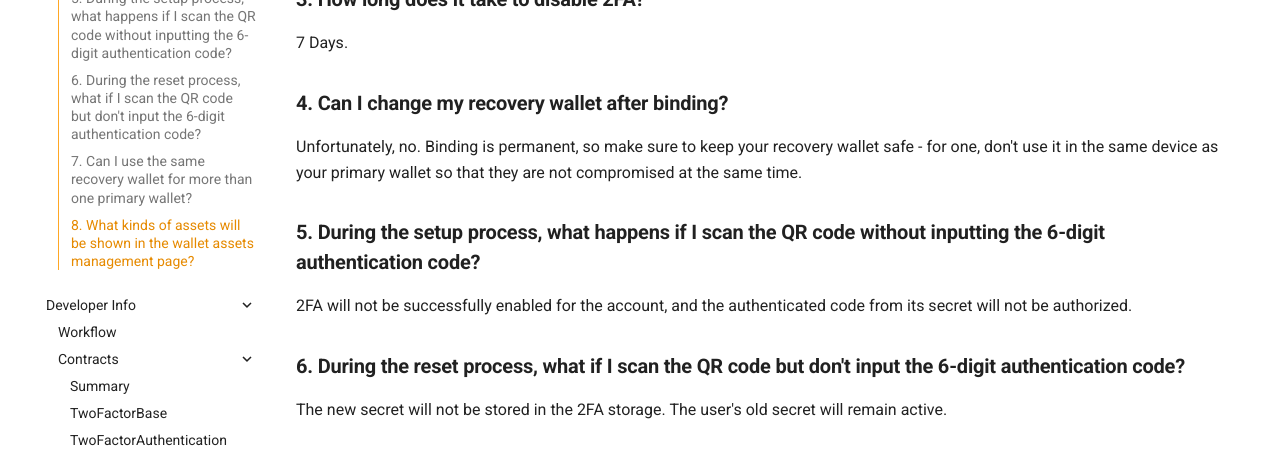
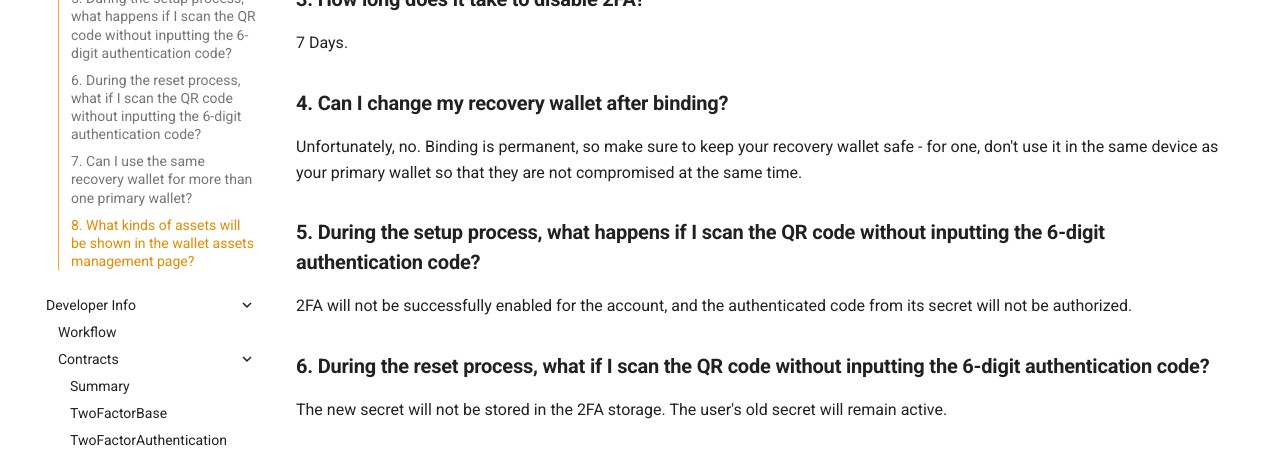
Before and after one commit to automata-network/docs, an MkDocs documentation site: the page built from docs/2fa/users/faq.md, in a window 1280 px wide and 1236 px high. Shown: the part 476-934 px from the top of the window. Built offline with MkDocs 1.6.1 and Material for MkDocs 9.7.7, drawn with Linux system fonts in a browser that asks for light colours; nearby versions of some CDN libraries; comment, search, counter and statistics services are not loaded.

Commit message:
Update faq.md

```diff
--- a/docs/2fa/users/faq.md
+++ b/docs/2fa/users/faq.md
@@ -20,7 +20,7 @@
 
 2FA will not be successfully enabled for the account, and the authenticated code from its secret will not be authorized.
 
-### **6. During the reset process, what if I scan the QR code but don't input the 6-digit authentication code?**
+### **6. During the reset process, what if I scan the QR code without inputting the 6-digit authentication code?**
 
 The new secret will not be stored in the 2FA storage. The user's old secret will remain active.
 
```
